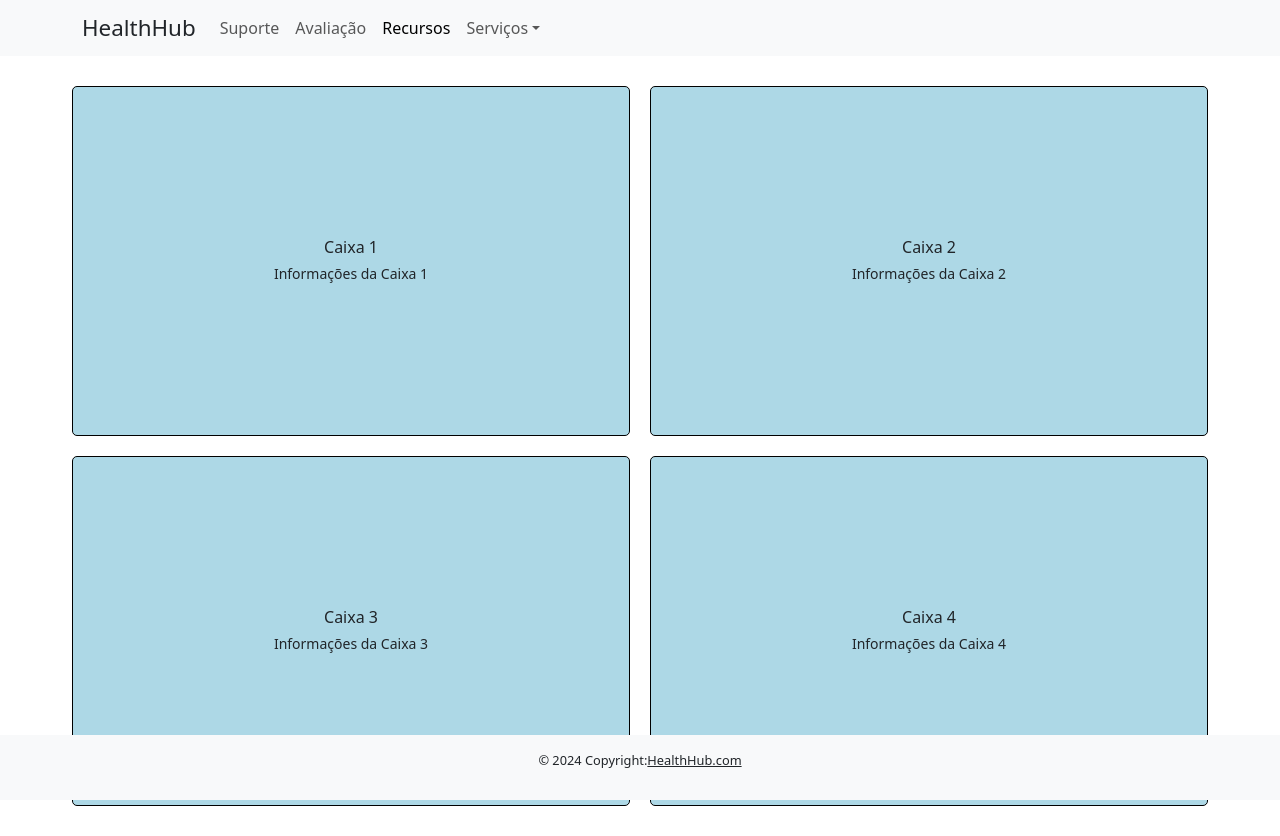
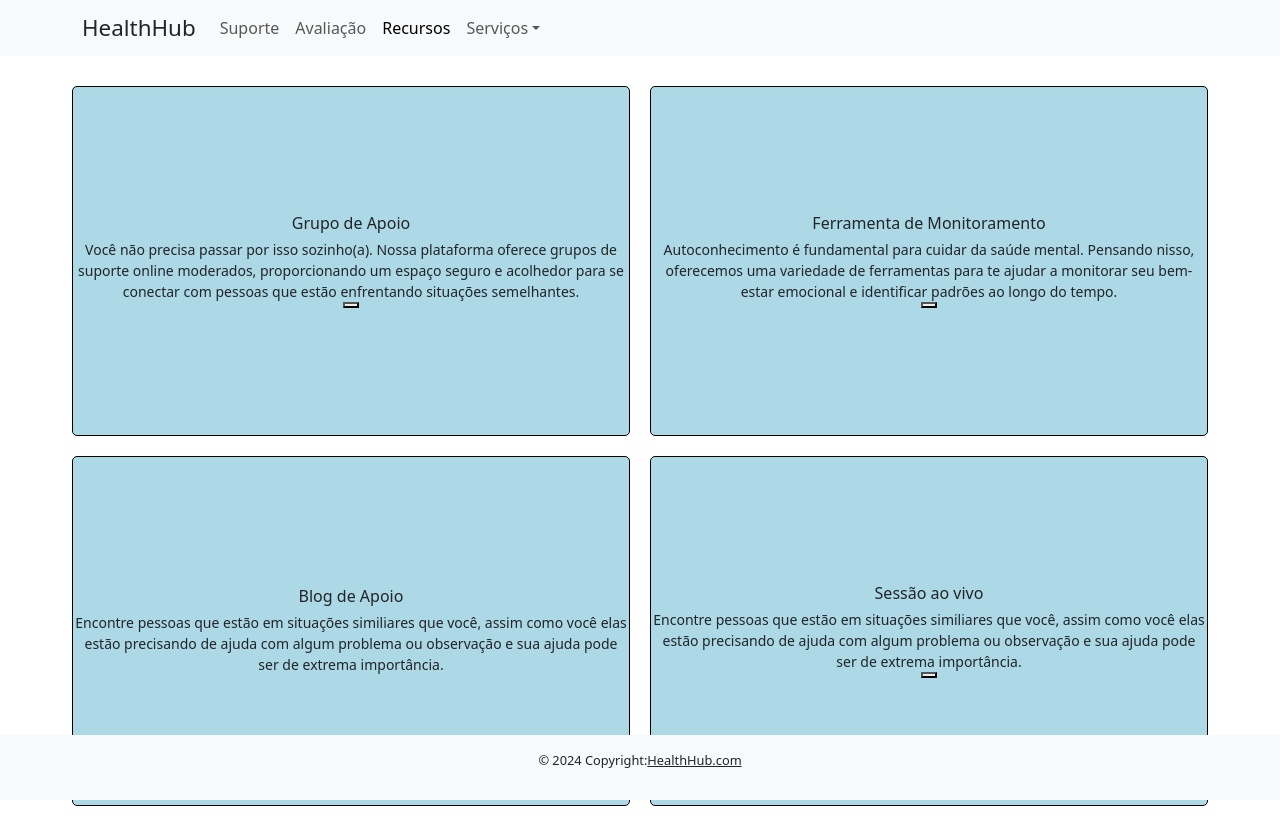
Before and after one commit to d4nielantoni/health-hub, a React (Vite) app: page /recursos in a window 1280 px wide. Built offline with nearby package versions, Linux system fonts and the light colour scheme.

Commit message:
bom dia, Deus abençoe

```diff
--- a/src/pages/Recursos.jsx
+++ b/src/pages/Recursos.jsx
@@ -9,7 +9,7 @@ const Recursos = () => {
       margin: '20px'
     },
     box: {
-      flex: '1 0 45%',  // Flex-grow, flex-shrink, flex-basis
+      flex: '1 0 45%',
       maxWidth: '45%',
       height: '350px',
       margin: '10px',
@@ -24,32 +24,47 @@ const Recursos = () => {
     title: {
       margin: 0,
       fontSize: '16px',
-      textAlign: 'center'
+      textAlign: 'left',
+      justifyContent: 'left' //titulos para esquerda
     },
     paragraph: {
       margin: '5px 0 0 0',
       fontSize: '14px',
-      textAlign: 'center'
+      textAlign: 'center', //
+      justifyContent:'center'
     }
   };
 
   return (
     <div style={styles.container}>
       <div style={styles.box}>
-        <h3 style={styles.title}>Caixa 1</h3>
-        <p style={styles.paragraph}>Informações da Caixa 1</p>
+        <h3 style={styles.title}>Grupo de Apoio</h3>
+        <p style={styles.paragraph}>Você não precisa passar por isso sozinho(a). Nossa plataforma oferece grupos de
+suporte online moderados, proporcionando um espaço seguro e acolhedor para se
+conectar com pessoas que estão enfrentando situações semelhantes.</p>
+        <button></button>
       </div>
       <div style={styles.box}>
-        <h3 style={styles.title}>Caixa 2</h3>
-        <p style={styles.paragraph}>Informações da Caixa 2</p>
+        <h3 style={styles.title}>Ferramenta de Monitoramento</h3>
+        <p style={styles.paragraph}>Autoconhecimento é fundamental para cuidar da saúde mental. Pensando nisso,
+                                    oferecemos uma variedade de ferramentas para te ajudar a monitorar seu
+                                    bem-estar emocional e identificar padrões ao longo do tempo.</p>
+        <button></button>
+
       </div>
       <div style={styles.box}>
-        <h3 style={styles.title}>Caixa 3</h3>
-        <p style={styles.paragraph}>Informações da Caixa 3</p>
+        <h3 style={styles.title}>Blog de Apoio</h3>
+        <p style={styles.paragraph}>Encontre pessoas que estão em situações similiares que você, assim como você
+                                    elas estão precisando de ajuda com algum problema ou observação e sua ajuda
+                                    pode ser de extrema importância.</p>
       </div>
       <div style={styles.box}>
-        <h3 style={styles.title}>Caixa 4</h3>
-        <p style={styles.paragraph}>Informações da Caixa 4</p>
+        <h3 style={styles.title}>Sessão ao vivo</h3>
+        <p style={styles.paragraph}>Encontre pessoas que estão em situações similiares que você, assim como você
+                                    elas estão precisando de ajuda com algum problema ou observação e sua ajuda
+                                    pode ser de extrema importância.</p>
+        <button></button>
+
       </div>
     </div>
   );
```
